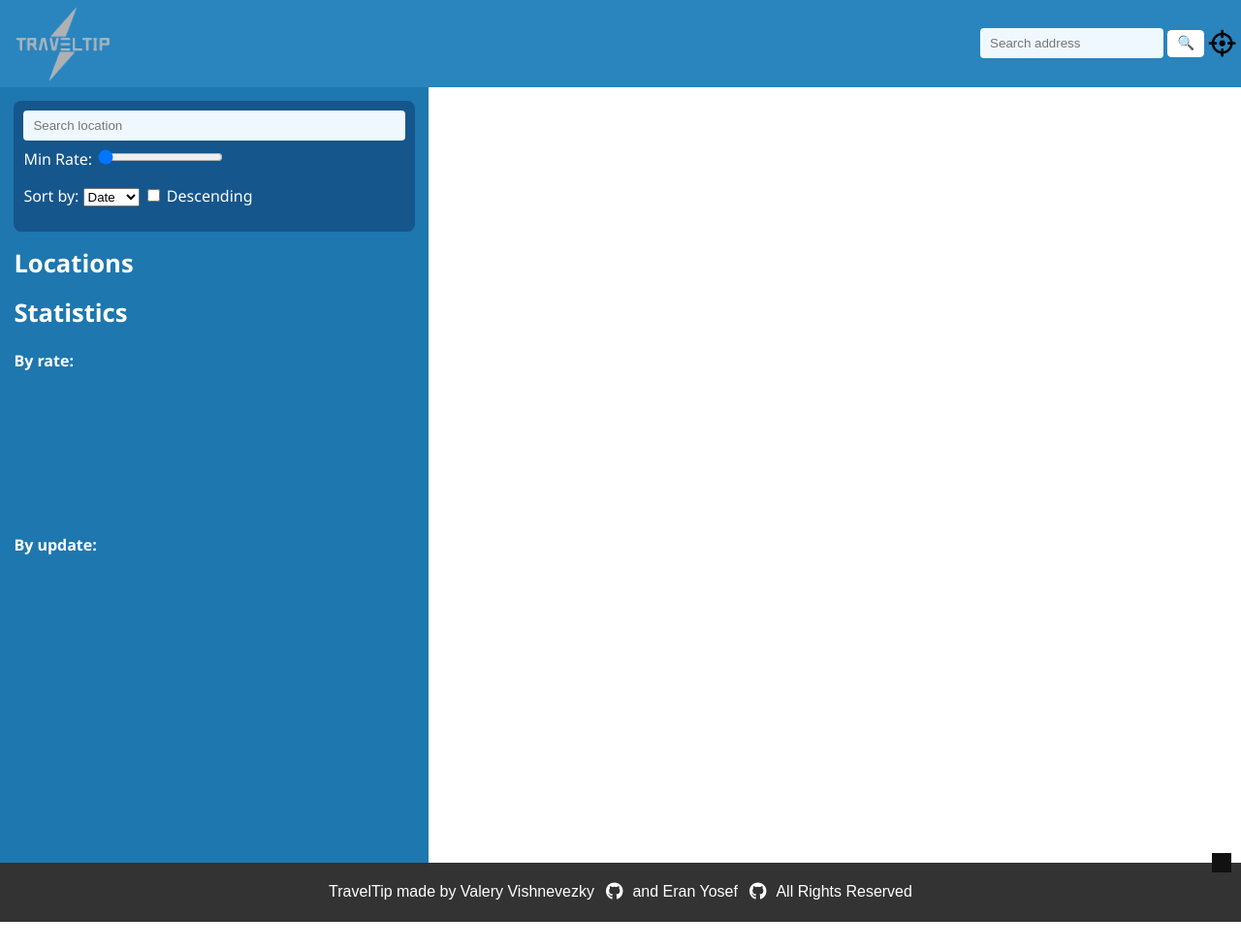
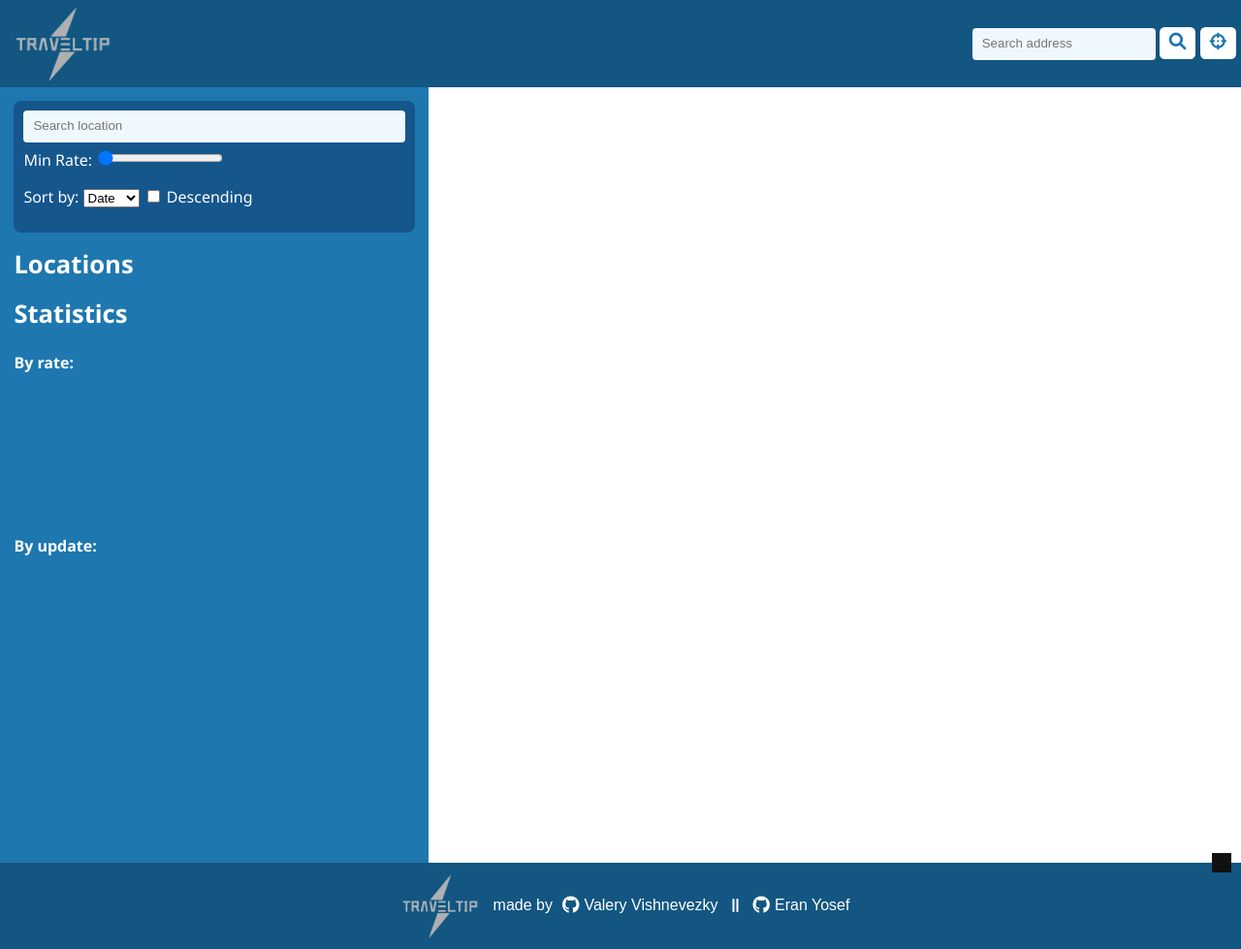
Before and after one commit to ValeryVishnevezky/TravelTip, a plain HTML site: page index.html in a window 1280 px wide. Shown: the whole page at 97% size. Before the commit the page ends 951 px from the top, so only its background shows below. Drawn offline with Linux system fonts and the light colour scheme; a script that the page names is missing.

Commit message:
Add some style #2

```diff
--- a/css/base/base.css
+++ b/css/base/base.css
@@ -22,11 +22,12 @@ header h1 {
 .form-search{
     display: flex;
     align-items: center;
-    gap: 5px;
+    justify-content: center;
+    gap: 7px;
 }
 
 input[type=text],input[type=number] {
-    line-height: 2.2em;
+    line-height: 2.3em;
     border-radius: .3em;
     padding-left: 10px;
     background-color: var(--color1);
@@ -34,19 +35,20 @@ input[type=text],input[type=number] {
 }
 
 button {
-    color: whitesmoke;
-    font-size: 0.9rem;
+    color: rgb(30, 119, 175);
+    font-size: 1.1rem;
     border: 0;
     border-radius: .3em;
     background-color: #ffffff;
-    padding: 5.5px 10px;
+    padding: 5px 10px;
+    padding-bottom: 7px;
     cursor: pointer;
     transition: background-color .5s;
 }
 
 button:hover {
     color: var(--color2);
-    background-color: #91c1ff;
+    background-color: #e6f1ff;
 }
 
 .muted {
--- a/css/base/vars.css
+++ b/css/base/vars.css
@@ -1,9 +1,9 @@
 :root {
     --bg1: rgb(255, 255, 255);
-    --bg2: rgb(42, 132, 189);
+    --bg2: rgb(18, 86, 129);
     --bg3: rgb(30, 119, 175);
     --color1: aliceblue;
-    --color2: deeppink;
+    --color2: rgb(0, 34, 103);
     --color3: gold;
     --color4: goldenrod;
     --gray1: lightgray;
--- a/css/cmps/footer.css
+++ b/css/cmps/footer.css
@@ -1,9 +1,12 @@
 .footer {
-    background-color: #333;
+  background-color: var(--bg2);
   color: #fff;
   text-align: center;
-    padding: 20px;
+  padding: 10px;
   font-family: Arial, sans-serif;
+  display: flex;
+  justify-content: center;
+  align-items: center;
 }
 
 .footer p {
@@ -17,7 +20,6 @@
 
 .github-icon {
   color: #ffffff;
-    margin: 0 5px;
   font-size: 18px;
   text-decoration: none;
 }
@@ -27,5 +29,15 @@
 }
 
 .footer i {
-    margin-left: 2px;
+  margin-left: 5px;
 }
+
+.logo-footer {
+  width: 80px;
+  margin: 0 10px;
+}
+
+.footer .fa-solid {
+  margin-left: 10px;
+  margin-right: 5px;
+}
--- a/css/cmps/locs.css
+++ b/css/cmps/locs.css
@@ -17,11 +17,11 @@
 
 .loc-list li {
   padding-bottom: 20px;
-  border-bottom: 1px solid #B0B0B0;
+  border-bottom: 1px solid #b0b0b0;
 }
-.loc-list li p{
-    margin: 10px 0;
-  }
+.loc-list li p {
+  margin: 10px 0;
+}
 .loc-list li h4 {
   display: flex;
   justify-content: space-between;
@@ -52,14 +52,16 @@
 }
 
 .btn-user-pos {
+  font-size: 1.1rem;
   background-color: var(--bg2);
-  background-image: url(../../img/user-loc.png);
   background-size: cover;
-  width: 2em;
-  height: 2em;
+  padding: 5px 10px;
+  padding-bottom: 7px;
+  background-color: white;
 }
+
 .btn-user-pos:hover {
-  background-color: whitesmoke;
+    background-color: #e6f1ff;
 }
 
 .loc-filter {
--- a/css/cmps/selected-loc.css
+++ b/css/cmps/selected-loc.css
@@ -1,6 +1,6 @@
 .selected-loc {
     background-color: var(--bg3);
-    color: whitesmoke;
+    color: white;
     max-height: 0em;
     height: 0;
     overflow: hidden;
--- a/index.html
+++ b/index.html
@@ -21,8 +21,9 @@
         </section>
         <form class="form-search" onsubmit="app.onSearchAddress(event)">
             <input type="text" name="address" placeholder="Search address" />
-            <button title="Search">🔍</button>
-            <button type="button" title="My Position" onclick="app.onPanToUserPos()" class="btn-user-pos">&nbsp;
+            <button title="Search"><i class="fa-solid fa-magnifying-glass"></i></button>
+            <button type="button" title="My Position" onclick="app.onPanToUserPos()" class="btn-user-pos">
+                <i class="fa-solid fa-crosshairs"></i>
             </button>
         </form>
     </header>
@@ -89,15 +90,17 @@
     </main>
     <footer class="footer">
         <p>
-            TravelTip made by Valery Vishnevezky
+            <img class="logo-footer" src="img/image (1).png" alt="logo">
+             made by
             <a href="https://github.com/ValeryVishnevezky" target="_blank" class="github-icon">
                 <i class="fab fa-github"></i>
             </a>
-            and Eran Yosef
+            Valery Vishnevezky
+            <i class="fa-solid fa-grip-lines-vertical"></i>
             <a href="https://github.com/eranyosef2" target="_blank" class="github-icon">
                 <i class="fab fa-github"></i>
             </a>
-           All Rights Reserved
+            Eran Yosef
         </p>
     </footer>
     <pre class="debug" hidden></pre>
--- a/js/app.controller.js
+++ b/js/app.controller.js
@@ -56,9 +56,9 @@ function renderLocs(locs) {
             </p>
             ${distanceStr} <!-- Inject the distance here -->
             <div class="loc-btns">
-               <button title="Delete" onclick="app.onRemoveLoc('${loc.id}')">🗑️</button>
-               <button title="Edit" onclick="app.onUpdateLoc('${loc.id}')">✏️</button>
-               <button title="Select" onclick="app.onSelectLoc('${loc.id}')">🗺️</button>
+               <button title="Delete" onclick="app.onRemoveLoc('${loc.id}')"><i class="fa-solid fa-trash"></i></button>
+               <button title="Edit" onclick="app.onUpdateLoc('${loc.id}')"><i class="fa-solid fa-pen"></i></button>
+               <button title="Select" onclick="app.onSelectLoc('${loc.id}')"><i class="fa-solid fa-map-location-dot"></i></button>
             </div>
         </li>`
     }).join('')
```
Lines whose indentation alone changed are shown as unchanged.
